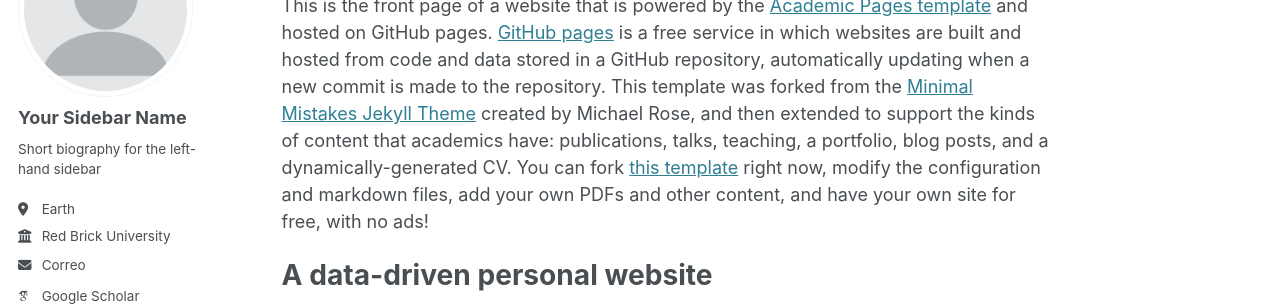
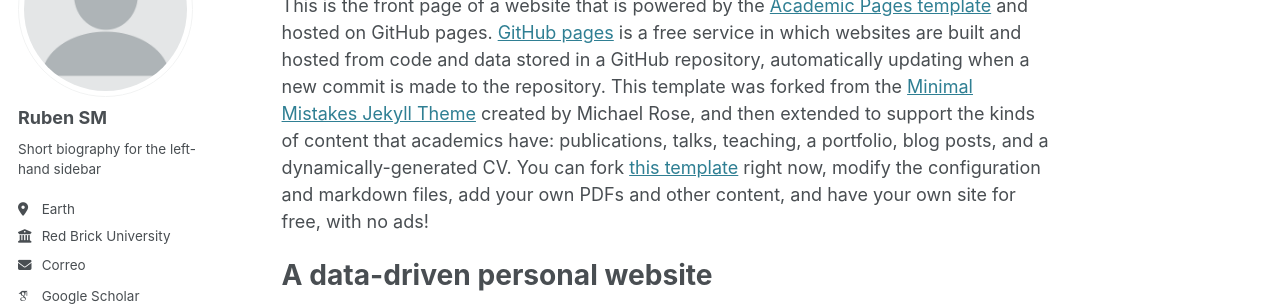
Before and after one commit to rubsanmar/rubensm.github.io, a Jekyll site: the page built from _pages/about.md, in a window 1280 px wide. Shown: the part 184-490 px from the top of the page. Built offline with Jekyll 4.4.1, drawn with Linux system fonts in a browser that asks for light colours; some web fonts are replaced.

Commit message:
Update _config.yml

```diff
--- a/_config.yml
+++ b/_config.yml
@@ -23,7 +23,7 @@ repository               : "academicpages/academicpages.github.io"
 author:
   # Biographic information
   avatar           : "profile.png"
-  name             : "Your Sidebar Name"
+  name             : "Ruben SM"
   pronouns         : # example: "she/her"
   bio              : "Short biography for the left-hand sidebar"
   location         : "Earth"
```
